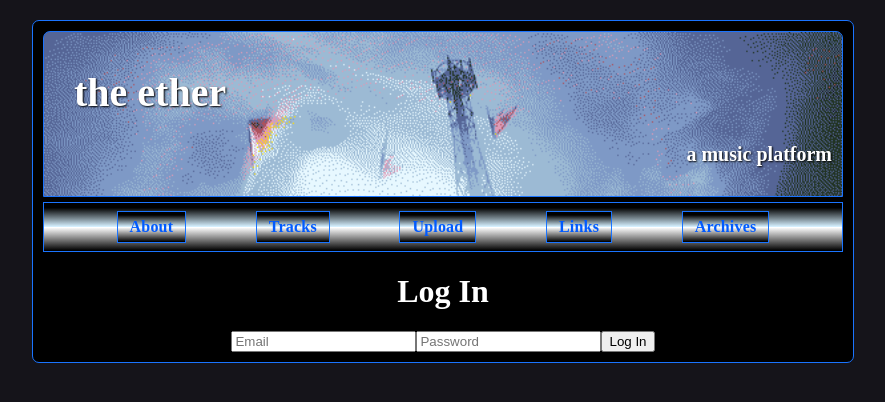
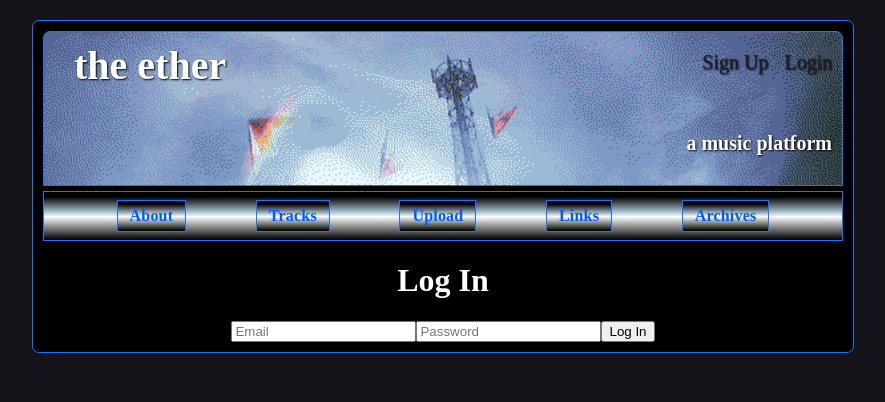
Before and after one commit to colewarner24/Ether-Music-Platform, a Next.js app: page /login in a window 1280 px wide. Shown: the top 402 px of the page, without its empty margins (197-1082 px from the left). Built offline with nearby package versions, Linux system fonts and the light colour scheme; a web font is replaced by a local one.

Commit message:
added user icon and auth buttons

```diff
--- a/components/Header.js
+++ b/components/Header.js
@@ -1,7 +1,61 @@
+import { useState, useEffect } from "react";
+import Image from "next/image";
+import Link from "next/link";
+
 export default function Header() {
+
+  const [user, setUser] = useState(null);
+
+  useEffect(() => {
+
+    // Check if there's a saved token
+    const token = localStorage.getItem("token");
+    if (!token) return;
+
+    // Fetch user profile from backend
+    fetch("/api/auth/me", {
+      headers: { Authorization: `Bearer ${token}` },
+    })
+      .then((res) => (res.ok ? res.json() : null))
+      .then((data) => {
+        if (data?.user) setUser(data.user);
+      })
+      .catch(() => {});
+  }, []);
+
+
   return (
     <div id="header">
-      <h1 className = "page-title">the ether</h1>
+      <div className="icon-section">
+        {user ? (
+          <Link href={`/user/${user.artistName}`}>
+            <Image
+              // src={user.profilePhoto || "/public/images/default-avatar.jpg"}
+              src={"/images/default-avatar.jpg"}
+              alt="Profile"
+              width={40}
+              height={40}
+              className="profile-icon"
+            />
+          </Link>
+        ) : (
+          <div className="auth-links">
+            <Link
+              href="/signup"
+              className="auth-link"
+            >
+              Sign Up
+            </Link>
+            <Link
+              href="/login"
+              className="auth-link"
+            >
+              Login
+            </Link>
+          </div>
+        )}
+      </div>
+      <Link href="/" className="page-title">the ether</Link>
       <p className = "page-description">a music platform</p>
       {/* <p>music from the beyond</p> */}
     </div>
--- a/pages/api/upload.js
+++ b/pages/api/upload.js
@@ -48,7 +48,7 @@ export default async function handler(req, res) {
           mimetype: audio.mimetype || "application/octet-stream",
           size: audio.size || 0,
           title: title || audio.originalFilename || "Untitled",
-          artist: user.artistName, // optional: store artist name from JWT
+          // artist: user.artistName, // optional: store artist name from JWT
           imageUrl: artworkFilename,
           userId: userId, // 👈 link track to the signed-in user
         },
--- a/styles/globals.css
+++ b/styles/globals.css
@@ -49,22 +49,68 @@ body {
   position: relative;
   border: 1px solid #1a74ff;
   border-radius: 7px 7px 0px 0px;
-  text-align: center;
+  /* text-align: center; */
   color: #ffffff;
   font-size: 20px;
   font-weight: bold;
   text-shadow: 1px 1px 2px black;
 }
 
+.icon-section {
+  position: absolute;
+  right: 10px;
+  top: 10px;
+}
+
+.auth-links {
+  display: flex;
+  gap: 1rem; /* space between links */
+}
+
+.auth-link {
+  margin-top: 9px;
+  text-decoration: none;
+  color: #1a202c; /* dark text */
+  font-weight: 500;
+  cursor: pointer;
+  transition: color 0.2s ease;
+}
+
+.auth-link:hover {
+  color: #3b82f6; /* changes color on hover */
+}
+
+
+.profile-icon {
+  border-radius: 50%;
+  cursor: pointer;
+}
+
 .page-title {
-  text-align: left;
+  position: absolute;
+  /* text-align: left; */
   margin-left: 20px;
+  margin-top: 0px;
+  text-decoration: none;
+  position: absolute;
+  color: #ffffff;
+  font-weight: 500;
+  cursor: pointer;
+  transition: color 0.2s ease;
+  font-size: 40px;
+  font-weight: bold;
+}
+
+.page-title:hover {
+  color: #3b82f6; /* changes color on hover */
 }
 
 .page-description {
   text-align: right;
   margin-left: 20px;
+  margin-top: 90px;
 }
+
 
 #tracks {
   text-align: center;
```
Also changed, not shown: package.json (+6 -2 lines), pages/upload.js (+17 -3 lines), 2 other files (tests, documents, lock files or other folders).
